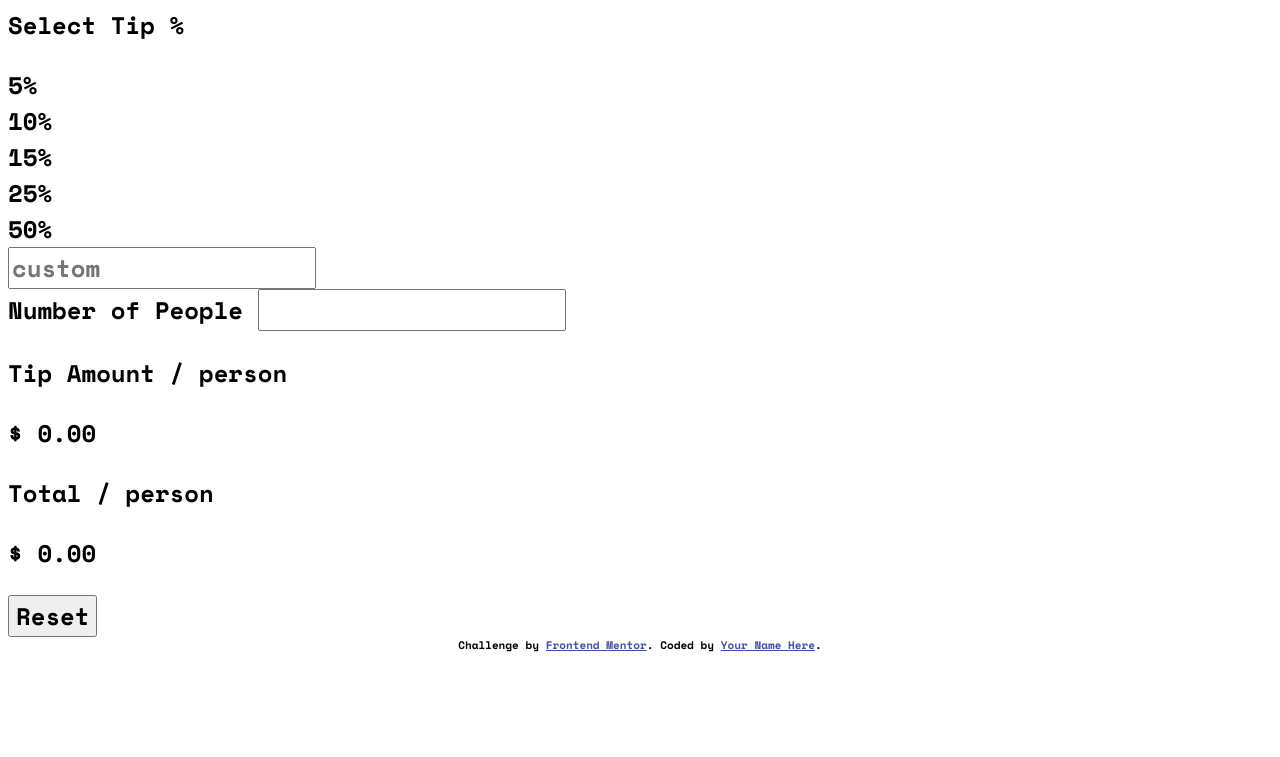
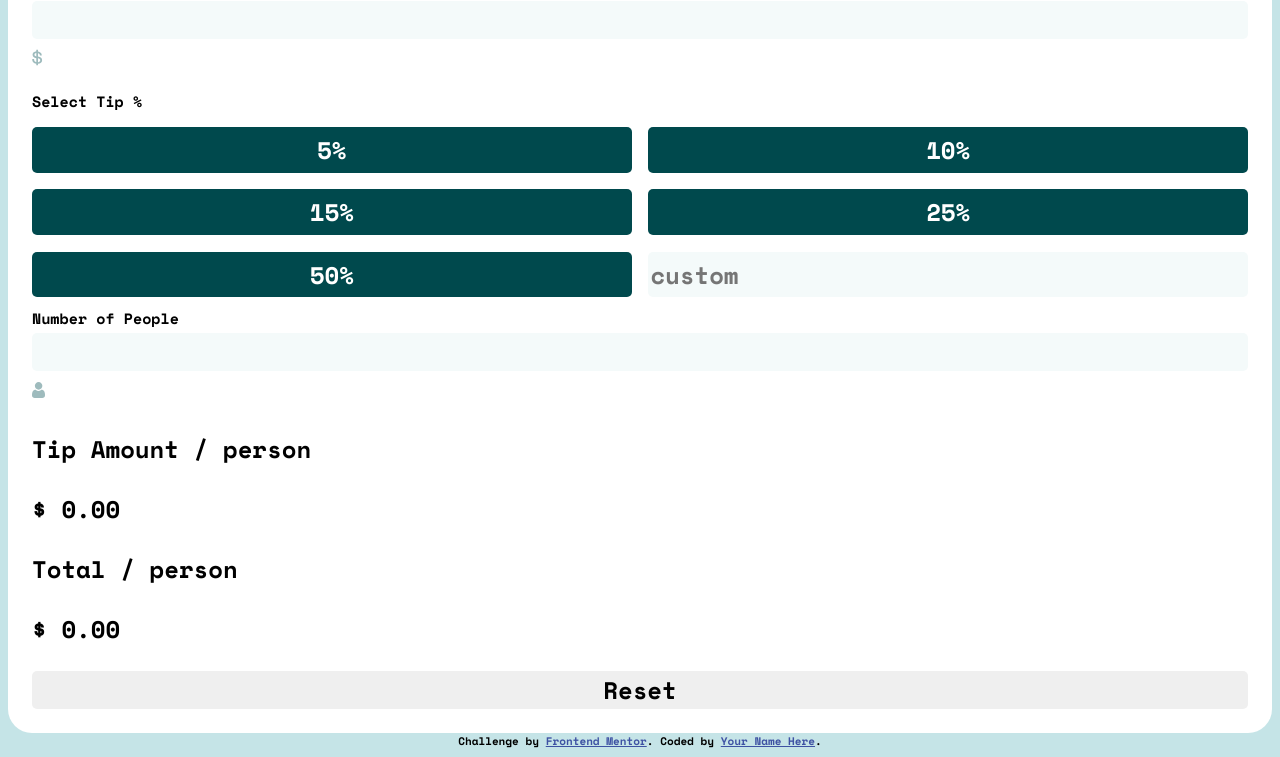
Before and after one commit to MauritzLM/tip-calculator-app, a website built with webpack: page dist/index.html in a window 1280 px wide. Shown: the part 130-887 px from the top of the page. Before the commit the page ends 800 px from the top, so only its background shows below. Built offline with nearby package versions, Linux system fonts and the light colour scheme.

Commit message:
updated color styles and set up grid for percentage select section

```diff
--- a/src/style.css
+++ b/src/style.css
@@ -9,15 +9,64 @@ html {
 
 body {
     font-size: 2.4rem;
+    background-color: hsl(185, 41%, 84%);
+}
+
+label,
+.select-tip-section p {
+    font-size: 1.5rem;
+}
+
+/* main {
+    background-color: hsl(185, 41%, 84%);
+} */
+
+.calculator {
+    padding: 1em;
+    background-color: hsl(0, 0%, 100%);
+    border-radius: 1em;
 }
 
 input,
 button {
     font: inherit;
+    appearance: none;
+    width: 100%;
+    border-radius: 5px;
+    border: none;
 }
 
+input[type=number] {
+    appearance: textfield;
+    display: block;
+    background-color: hsl(189, 41%, 97%);
+}
+
+.percentage-container {
+    display: grid;
+    grid-template-columns: 1fr 1fr;
+    gap: .7em;
+}
+
+/* #custom-percentage {
+    width: 100%;
+} */
+
+.percentage {
+    background-color: hsl(183, 100%, 15%);
+    text-align: center;
+    padding: .2em .5em;
+    border-radius: 5px;
+    color: hsl(0, 0%, 100%);
+    cursor: pointer;
+}
+
+/* label {
+    display: block;
+} */
+
 .selected {
-    background-color: aquamarine;
+    background-color: hsl(172, 67%, 45%);
 }
 
 
```
Also changed, not shown: dist/index.html, dist/main.js.
